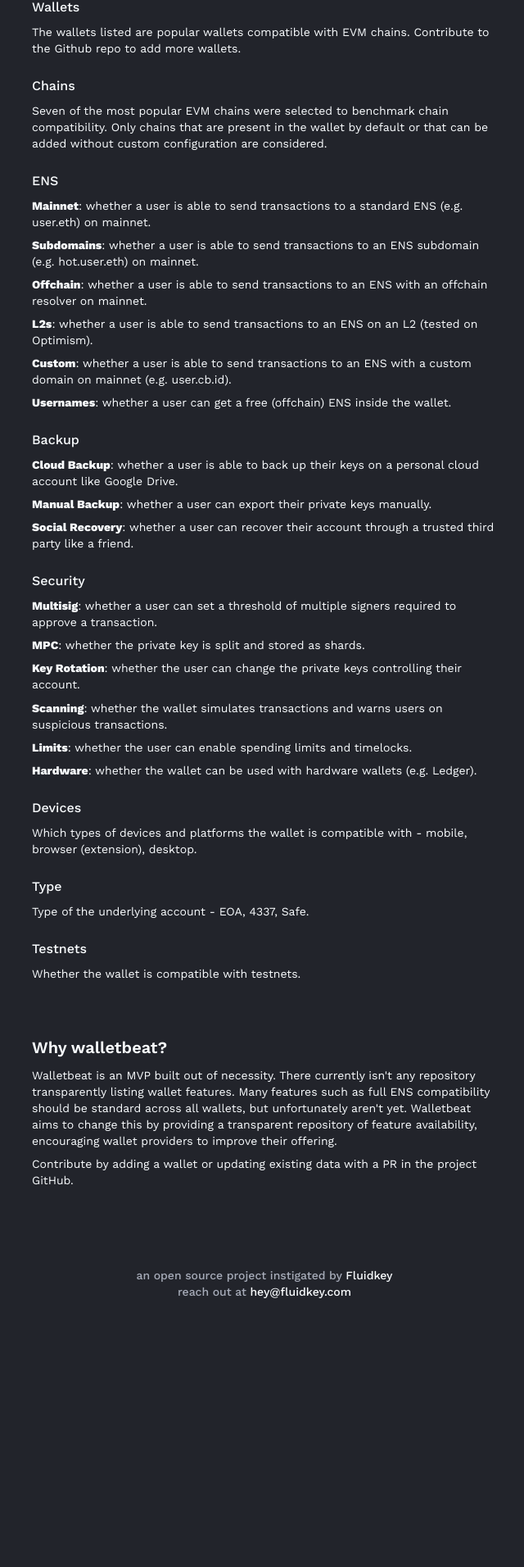
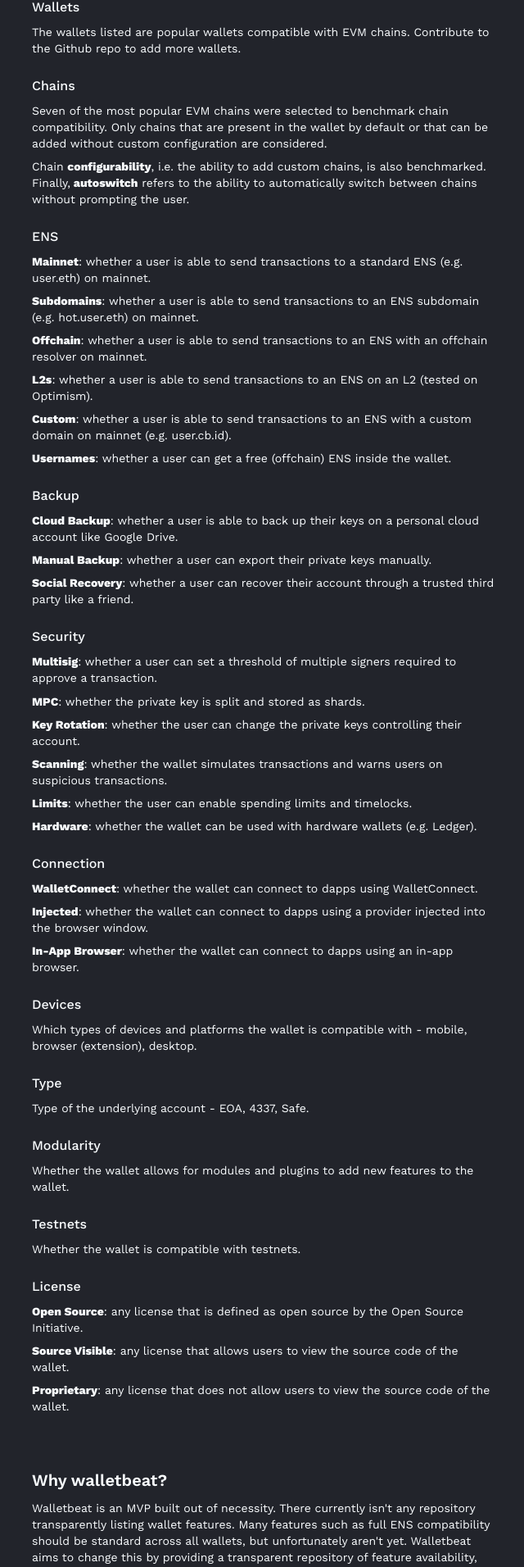
Before and after one commit to fluidkey/walletbeat, a Next.js app: page / in a window 1280 px wide. Shown: the part 987-2899 px from the top of the page at 82% size, without its empty margins (317-957 px from the left). Before the commit the page ends 2605 px from the top, so only its background shows below. Built offline with nearby package versions, Linux system fonts and the light colour scheme.

Commit message:
feature update complete

```diff
--- a/src/app/page.tsx
+++ b/src/app/page.tsx
@@ -74,6 +74,12 @@ export default function Home(): JSX.Element {
         chains that are present in the wallet by default or that can be added without custom
         configuration are considered.
       </Typography>
+      <Typography variant="body2" fontWeight={400} mt={1} px={2} width="100%" maxWidth="sm">
+        Chain <b>configurability</b>, i.e. the ability to add custom chains, is also benchmarked.
+        Finally,
+        <b> autoswitch</b> refers to the ability to automatically switch between chains without
+        prompting the user.
+      </Typography>
       <Typography variant="body1" mt={3} px={2} width="100%" maxWidth="sm">
         ENS
       </Typography>
@@ -138,6 +144,19 @@ export default function Home(): JSX.Element {
         <b>Hardware</b>: whether the wallet can be used with hardware wallets (e.g. Ledger).
       </Typography>
       <Typography variant="body1" mt={3} px={2} width="100%" maxWidth="sm">
+        Connection
+      </Typography>
+      <Typography variant="body2" fontWeight={400} mt={1} px={2} width="100%" maxWidth="sm">
+        <b>WalletConnect</b>: whether the wallet can connect to dapps using WalletConnect.
+      </Typography>
+      <Typography variant="body2" fontWeight={400} mt={1} px={2} width="100%" maxWidth="sm">
+        <b>Injected</b>: whether the wallet can connect to dapps using a provider injected into the
+        browser window.
+      </Typography>
+      <Typography variant="body2" fontWeight={400} mt={1} px={2} width="100%" maxWidth="sm">
+        <b>In-App Browser</b>: whether the wallet can connect to dapps using an in-app browser.
+      </Typography>
+      <Typography variant="body1" mt={3} px={2} width="100%" maxWidth="sm">
         Devices
       </Typography>
       <Typography variant="body2" fontWeight={400} mt={1} px={2} width="100%" maxWidth="sm">
@@ -151,10 +170,30 @@ export default function Home(): JSX.Element {
         Type of the underlying account - EOA, 4337, Safe.
       </Typography>
       <Typography variant="body1" mt={3} px={2} width="100%" maxWidth="sm">
+        Modularity
+      </Typography>
+      <Typography variant="body2" fontWeight={400} mt={1} px={2} width="100%" maxWidth="sm">
+        Whether the wallet allows for modules and plugins to add new features to the wallet.
+      </Typography>
+      <Typography variant="body1" mt={3} px={2} width="100%" maxWidth="sm">
         Testnets
       </Typography>
       <Typography variant="body2" fontWeight={400} mt={1} px={2} width="100%" maxWidth="sm">
         Whether the wallet is compatible with testnets.
+      </Typography>
+      <Typography variant="body1" mt={3} px={2} width="100%" maxWidth="sm">
+        License
+      </Typography>
+      <Typography variant="body2" fontWeight={400} mt={1} px={2} width="100%" maxWidth="sm">
+        <b>Open Source</b>: any license that is defined as open source by the Open Source
+        Initiative.
+      </Typography>
+      <Typography variant="body2" fontWeight={400} mt={1} px={2} width="100%" maxWidth="sm">
+        <b>Source Visible</b>: any license that allows users to view the source code of the wallet.
+      </Typography>
+      <Typography variant="body2" fontWeight={400} mt={1} px={2} width="100%" maxWidth="sm">
+        <b>Proprietary</b>: any license that does not allow users to view the source code of the
+        wallet.
       </Typography>
       <Typography variant="h6" mt={8} px={2} width="100%" maxWidth="sm">
         Why walletbeat?
--- a/src/components/ui/organisms/Table.tsx
+++ b/src/components/ui/organisms/Table.tsx
@@ -267,8 +267,6 @@ export default function ComparisonTable(): JSX.Element {
               )
             : {};
 
-        console.log(checkValues);
-
         return (
           <Box
             display="flex"
```
Also changed, not shown: 1 other file (tests, documents, lock files or other folders).
